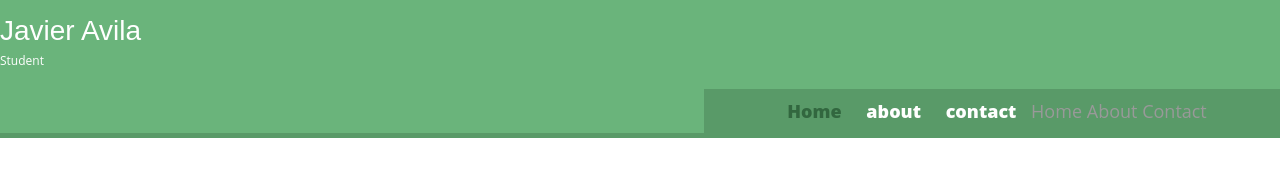
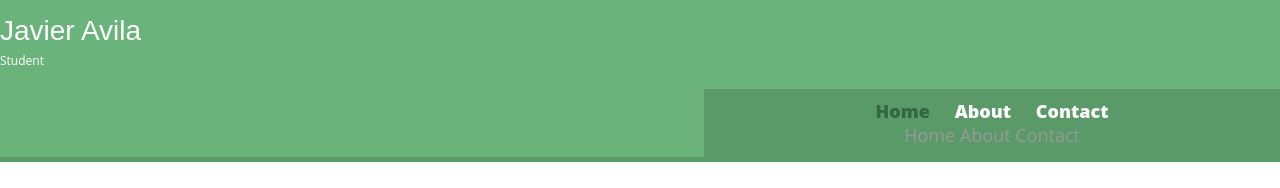
Before and after one commit to Javi457/portfolio, a plain HTML site: page Contact.html in a window 1280 px wide. Shown: the top 188 px of the page. Drawn offline with Linux system fonts and the light colour scheme.

Commit message:
Update Contact.html

```diff
--- a/Contact.html
+++ b/Contact.html
@@ -20,9 +20,10 @@
         </a>
         <nav>
         <ul>
-           <li><a href="Index.html"class="selected">Home</a></li>
-           <li><a href="About.html">about</a></li>
-           <li><a href="Contact.html">contact</a></li>
+           <li><a href="index.html" class="selected">Home</a></li>
+           <li><a href="about.html">About</a></li>
+           <li><a href="contact.html">Contact</a></li>
+        </ul>
 
           <li>Home</li>
            <li>About</li>
```
